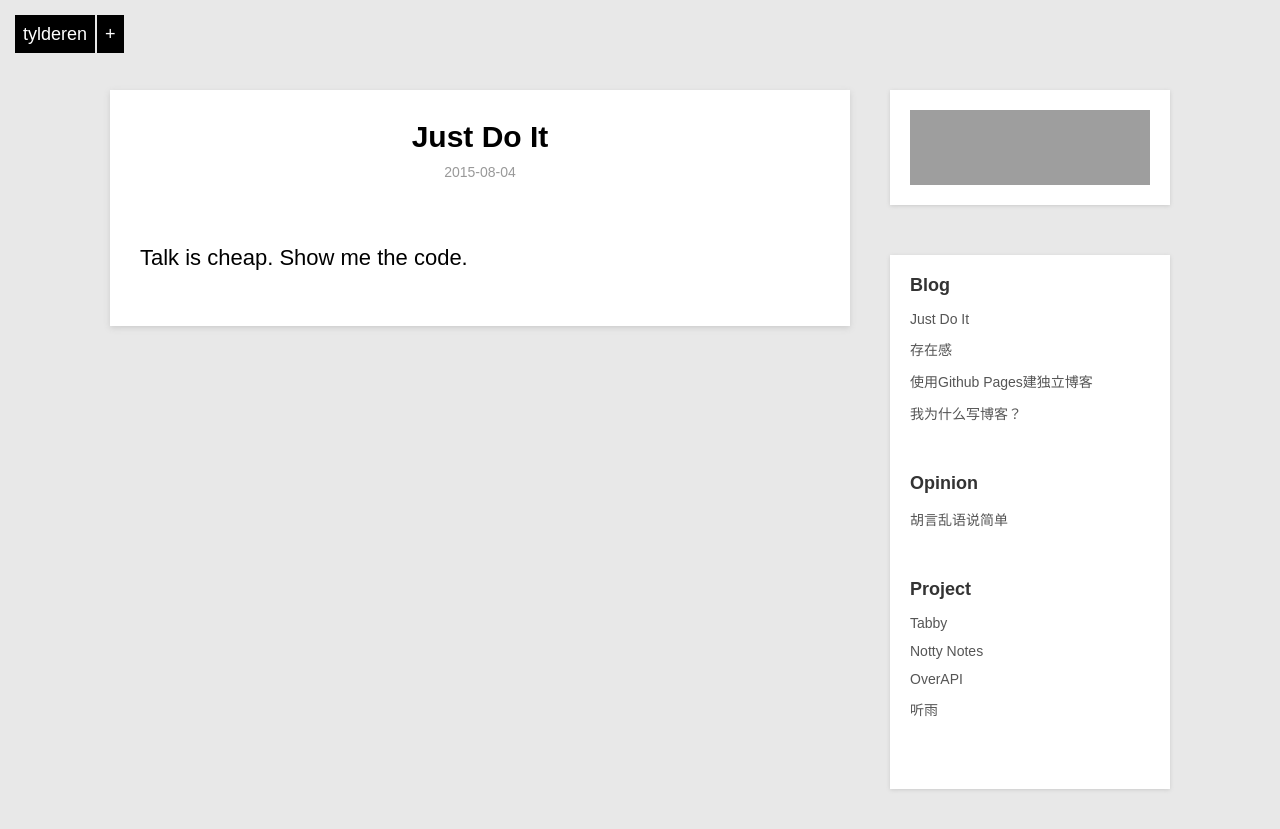
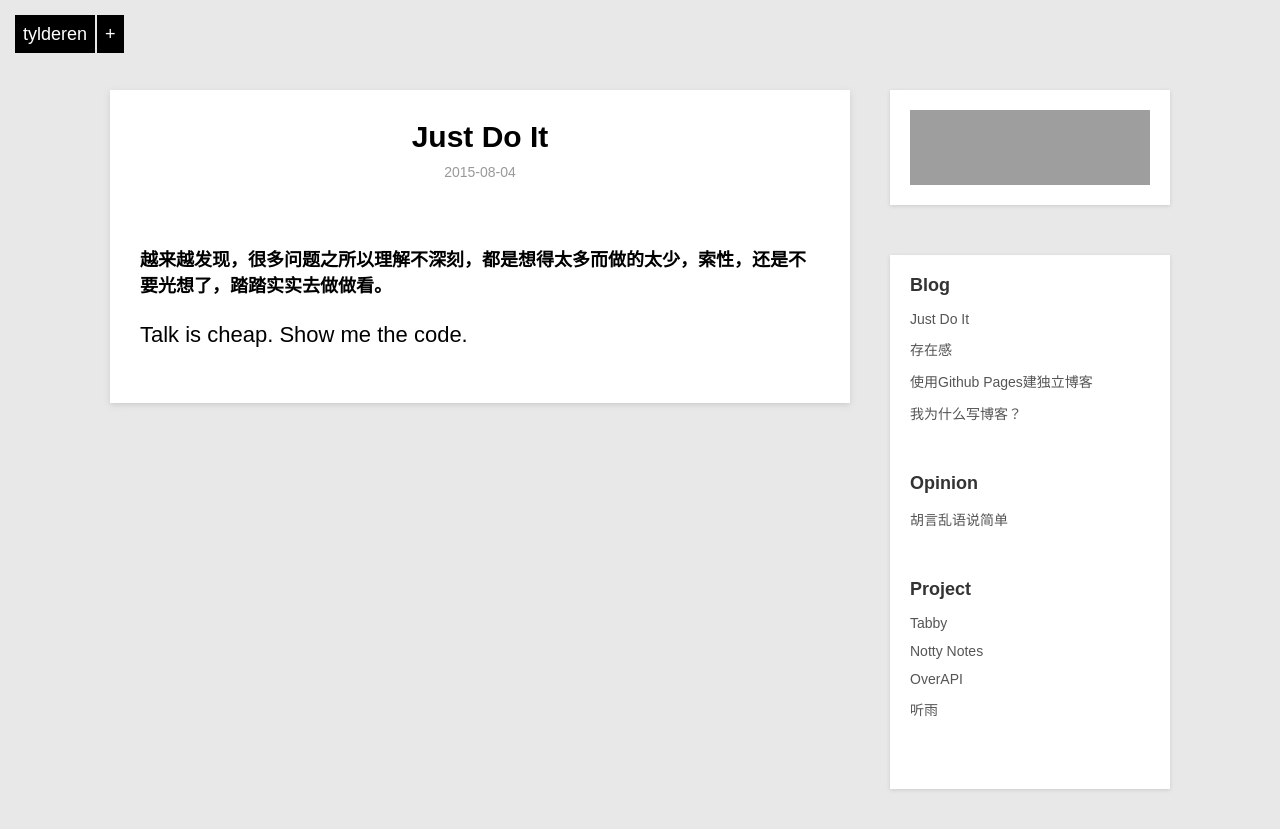
Before and after one commit to tylderen/tylderen.github.io, a Jekyll site: the page built from _posts/blog/2015-08-04-just-do-it.md, in a window 1280 px wide. Shown: the top 829 px of the page. Built offline with Jekyll 4.4.1, drawn with Linux system fonts in a browser that asks for light colours; Markdown is read by kramdown in place of the engine named in the settings; grey boxes are pictures that could not be loaded.

Commit message:
Update 2015-08-04-just-do-it.md

```diff
--- a/_posts/blog/2015-08-04-just-do-it.md
+++ b/_posts/blog/2015-08-04-just-do-it.md
@@ -5,6 +5,7 @@ description: Yesterday, you said tomorrow.
 category: blog
 ---
 
+###  越来越发现，很多问题之所以理解不深刻，都是想得太多而做的太少，索性，还是不要光想了，踏踏实实去做做看。
 ## *Talk is cheap. Show me the code.*
 
 
```
